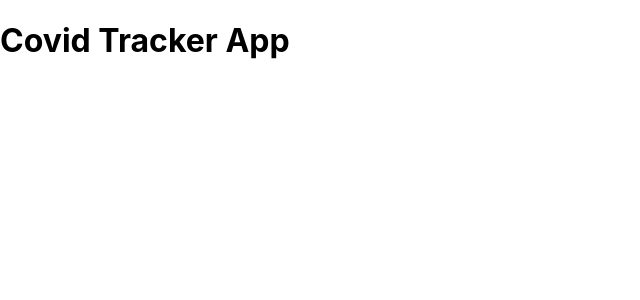
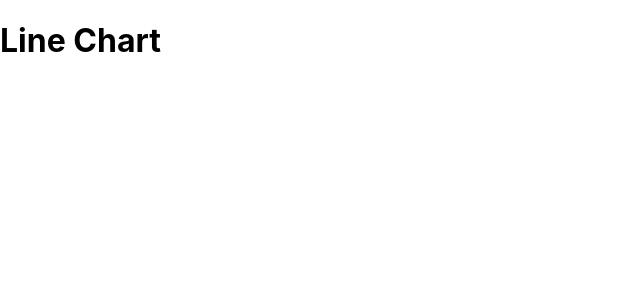
Before and after one commit to DaquanJ/mask, a React (Create React App) app in the folder client/: page / in a window 1280 px wide. Shown: the top 300 px of the page, without its empty margins (0-640 px from the left). Built offline with nearby package versions, Linux system fonts and the light colour scheme.

Commit message:
rendered LineChart component to dom

```diff
--- a/client/src/App.js
+++ b/client/src/App.js
@@ -1,9 +1,10 @@
 import './App.css';
+import LineChart from './components/lineChart';
 
 function App() {
   return (
     <div>
-      <h1> Covid Tracker App </h1>
+      <LineChart />
     </div>
   );
 }
```
